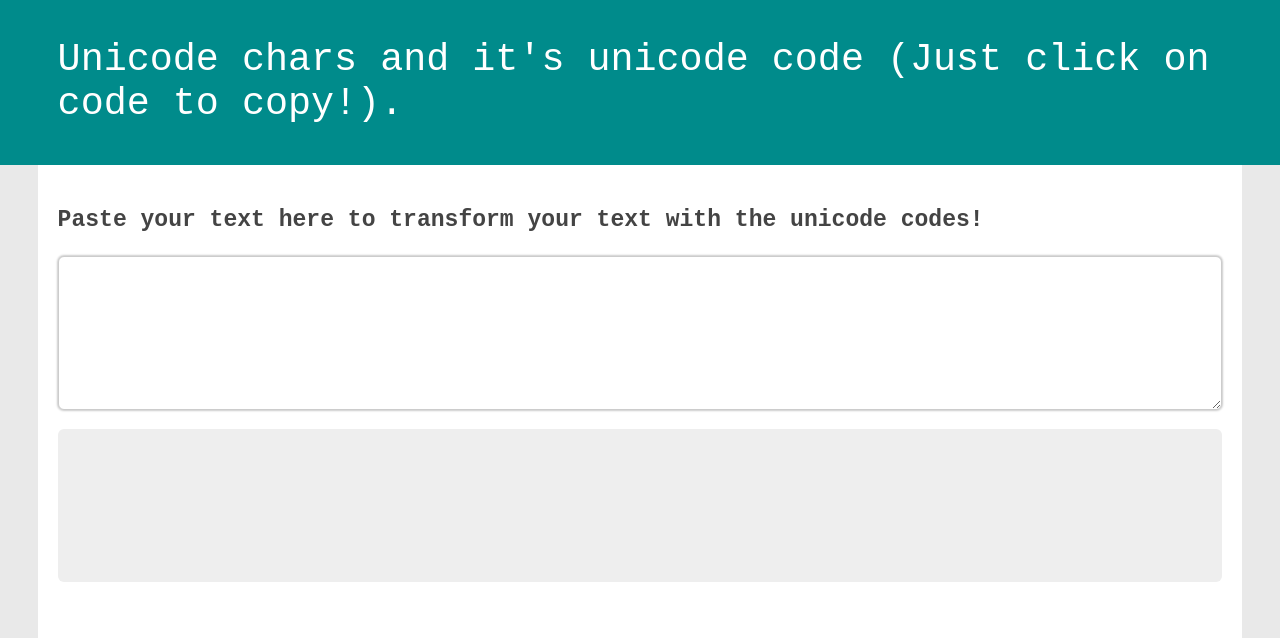
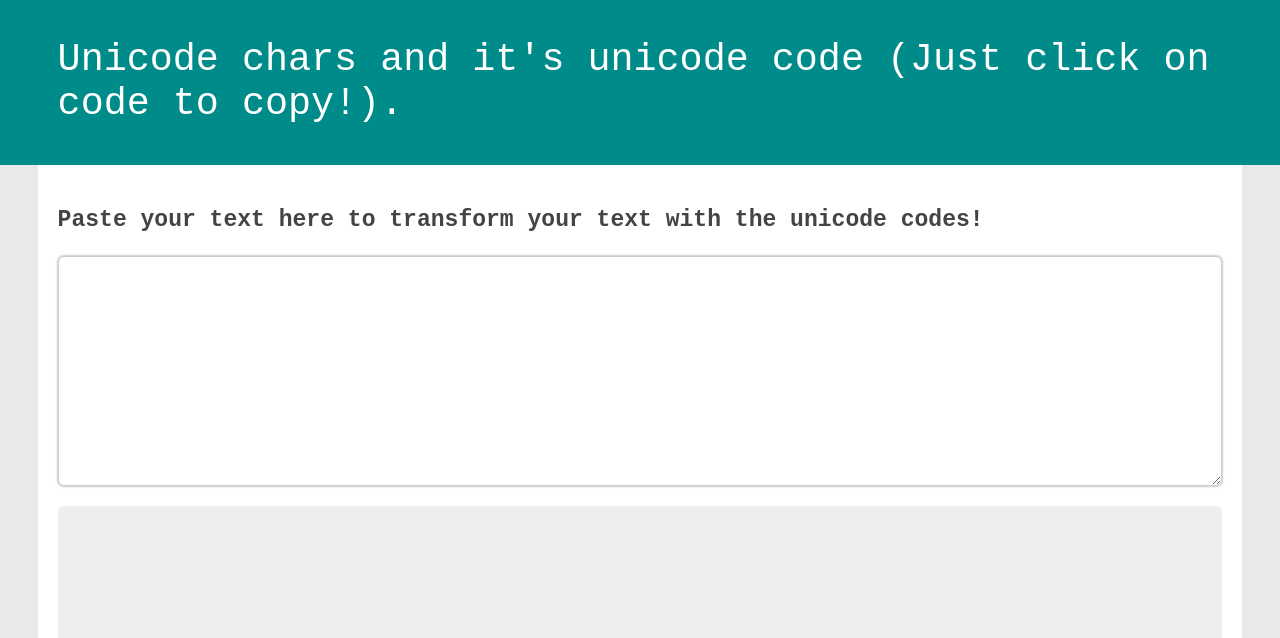
Before and after one commit to WilliamParlow/unicode-map, a plain HTML site: page index.html in a window 1280 px wide. Shown: the top 638 px of the page. Drawn offline with Linux system fonts and the light colour scheme.

Commit message:
Update style.css

```diff
--- a/style.css
+++ b/style.css
@@ -86,8 +86,8 @@ li {
   box-shadow: 0 0 2px 1px #CCC;
   width: 100%;
   max-width: 100%;
-  max-height: 8rem;
-  height: 8rem;
+  max-height: 12rem;
+  height: 12rem;
   box-sizing: border-box;
 }
 
@@ -95,8 +95,8 @@ li {
   padding: 1rem;
   background-color: #EEE;
   border-radius: 6px;
-  height: 6rem;
-  max-height: 6rem;
+  height: 10rem;
+  max-height: 10rem;
   margin-top: 1rem;
   overflow-y: auto;
   white-space: break-spaces;
```
